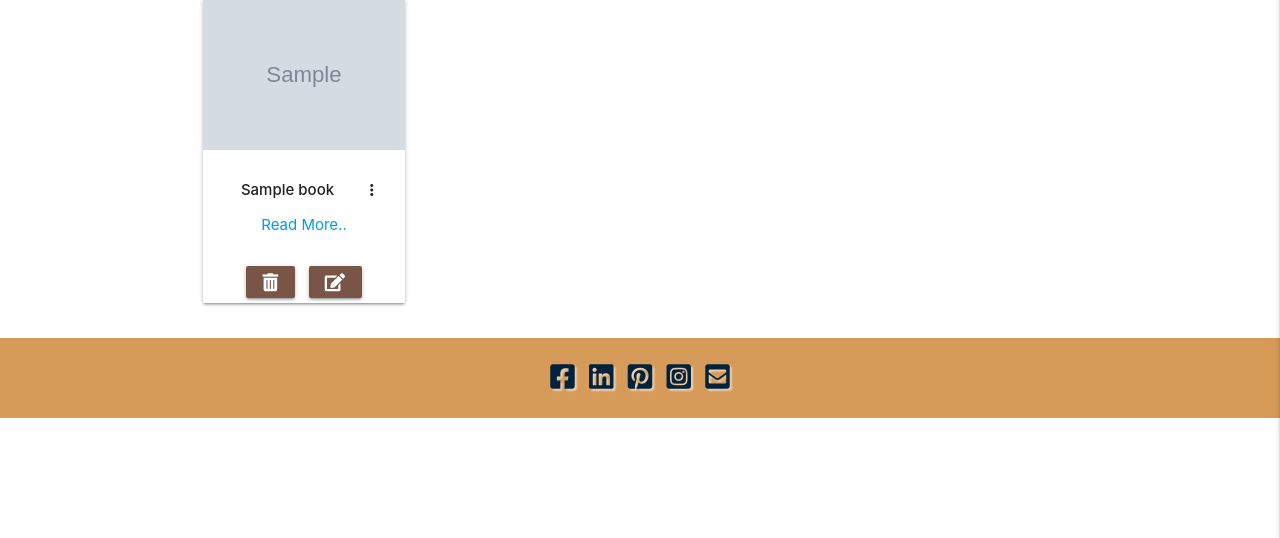
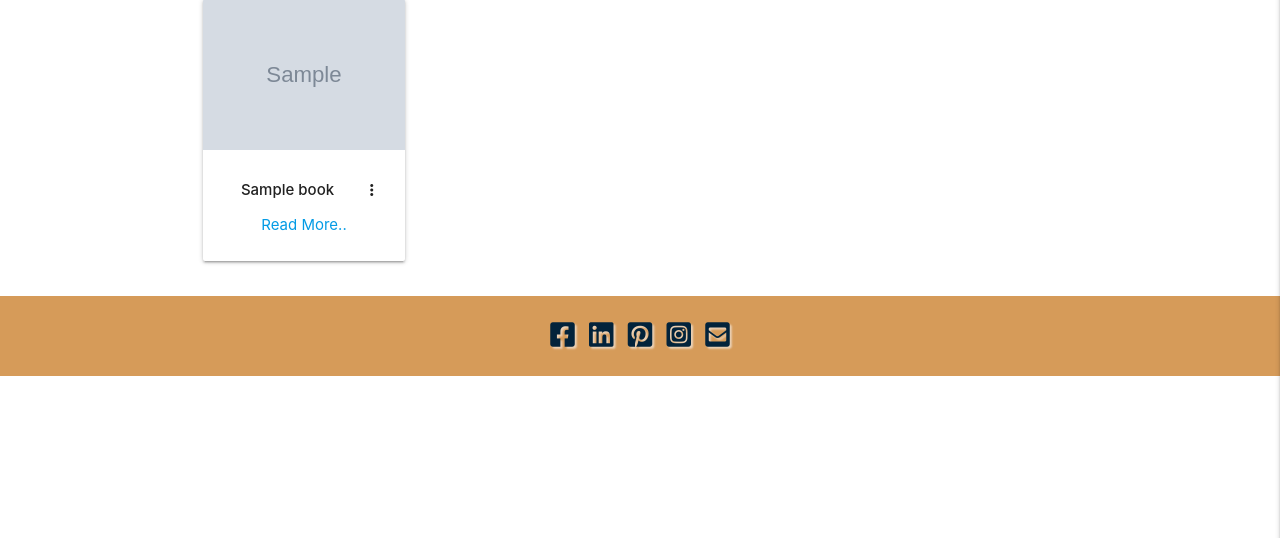
Before and after one commit to Anindita123-code/Milestone3_Data_Centric, a Flask app: page /get_books in a window 1280 px wide. Shown: the part 125-663 px from the top of the page. Run offline with Flask 2, Linux system fonts and the light colour scheme; grey boxes marked "Sample" are stand-in pictures; a database or web service that is not in the repository returns one stand-in record (values such as "Sample title"); some libraries are stand-ins or nearby versions.

Commit message:
Book deletion for users who created the entry

```diff
--- a/app.py
+++ b/app.py
@@ -135,8 +135,8 @@ def add_books():
     return render_template("add_books.html", categories=categories)
 
 
-@app.route("/edit_books/<book_id>", methods=["GET", "POST"])
-def edit_books(book_id):
+@app.route("/edit_book/<book_id>", methods=["GET", "POST"])
+def edit_book(book_id):
     book = mongo.db.books.find_one({"_id": ObjectId(book_id)})
     categories = mongo.db.categories.find().sort("category_name", 1)
 
@@ -146,13 +146,21 @@ def edit_books(book_id):
             "book_name": request.form.get("book_name"),
             "author_name": request.form.get("author_name"),
             "image_url": request.form.get("image_url"),
-            "description": request.form.get("description")
+            "description": request.form.get("description"),
+            "added_by": session["user"]
         }
         mongo.db.books.update({"_id": ObjectId(book_id)}, update)
         flash("Book Updated Successfully")
         return redirect(url_for('get_books'))
 
     return render_template("edit_books.html", categories=categories, book=book)
+
+
+@app.route('/delete_book/<book_id>')
+def delete_book(book_id):
+    mongo.db.books.remove({"_id": ObjectId(book_id)})
+    flash("Book Deleted Successfully")
+    return render_template("display_books.html")
 
 
 @app.route("/get_books", methods=["GET", "POST"])
--- a/templates/display_books.html
+++ b/templates/display_books.html
@@ -22,9 +22,12 @@
                         <span class="card-title grey-text text-darken-4">{{ book.book_name }}<i class="material-icons right">close</i></span>
                         <p>Author: {{ book.author }} </p>
                     </div>
-                    <a href="" class="btn-small brown accent-4"><i class="fas fa-trash-alt"></i></a>
-                    <a href="{{ url_for('edit_books', book_id=book._id) }}" class="btn-small brown accent-4"><i class="fas fa-edit"></i></a>
-                </div>
+                    {% if book.added_by|lower == session.user|lower %}
+                        <a href="{{ url_for('delete_book', book_id=book._id) }}" class="btn-small brown accent-4"><i class="fas fa-trash-alt"></i></a>
+                        <a href="{{ url_for('edit_book', book_id=book._id) }}" class="btn-small brown accent-4"><i class="fas fa-edit"></i></a>
+                    {% endif %}
+                    </div>
+
             </div>
         {% endfor %}
 
```
